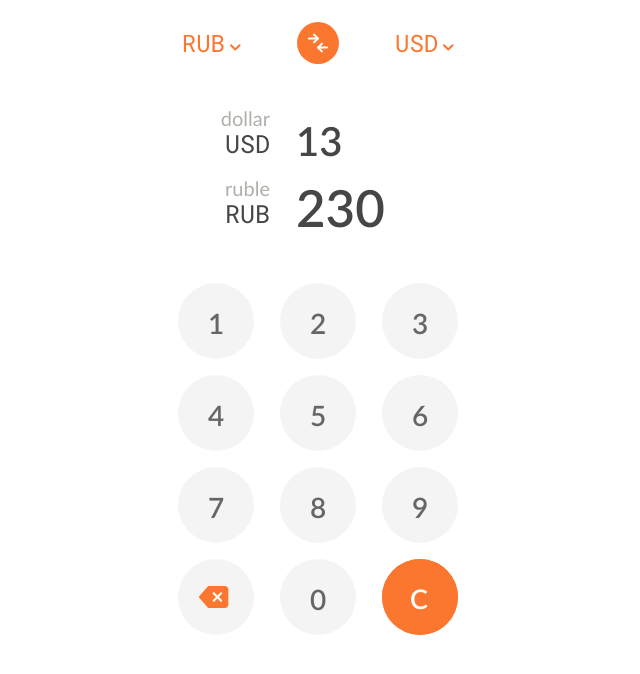
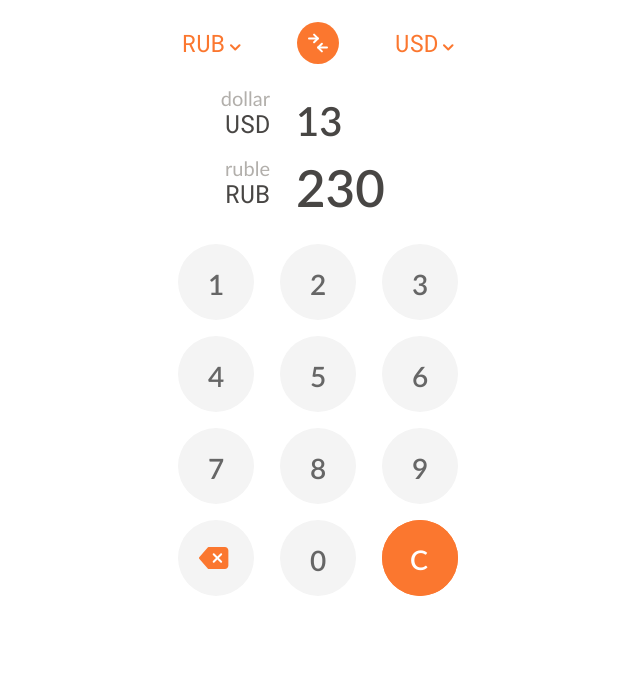
Before and after one commit to const-int/ileto, a React (Create React App) app: page / in a window 1280 px wide. Shown: the top 674 px of the page, without its empty margins (322-962 px from the left). Built offline with nearby package versions, Linux system fonts and the light colour scheme.

Commit message:
Removed Chart min height

```diff
--- a/src/components/Display/Chart/useStyles.js
+++ b/src/components/Display/Chart/useStyles.js
@@ -8,7 +8,6 @@ export default makeStyles((theme) => ({
     height: "100%",
     width: "100%",
     paddingBottom: 14,
-    minHeight: 175
   },
   container: {
     display: "flex",
```
